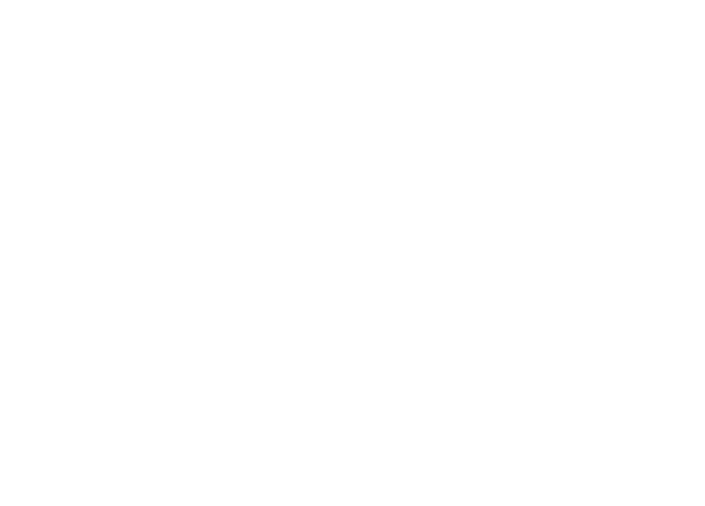
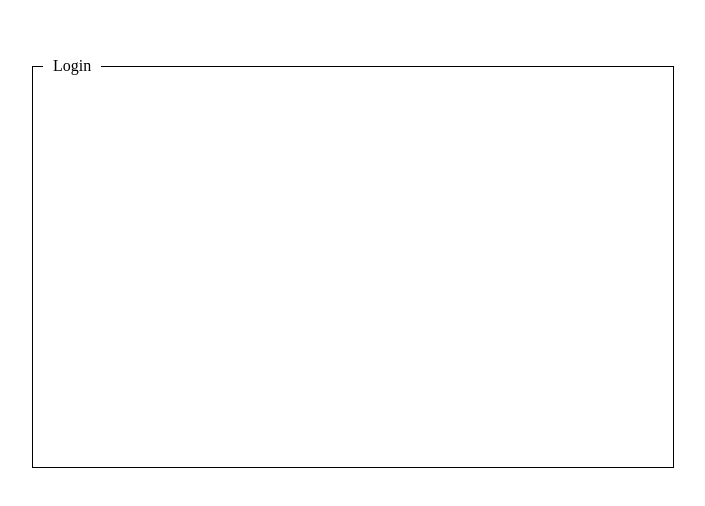
Before and after one commit to GregoryPetrovLn/sysaid-client, a React (Create React App) app: page /login in a window 1280 px wide. Shown: the part 134-640 px from the top of the page, without its empty margins (287-992 px from the left). Built offline with nearby package versions, Linux system fonts and the light colour scheme.

Commit message:
added login page components

```diff
--- a/src/App.js
+++ b/src/App.js
@@ -1,11 +1,12 @@
 import React from 'react';
 import { Routes, Route, Link } from "react-router-dom";
+import LoginPage from "./views/login-page/LoginPage";
 
 const App = () => {
     return (
         <div>
             <Routes>
-                <Route path="/login" element={null} />
+                <Route path="/login" element={<LoginPage/>} />
                 <Route path="/calculator" element={null} />
             </Routes>
         </div>
--- /dev/null
+++ b/src/views/login-page/LoginPage.js
@@ -0,0 +1,16 @@
+import React from 'react';
+import InputFields from "./components/InputFields";
+import './LoginPage.scss'
+
+const LoginPage = () => {
+    return (
+        <div className={'login-page'}>
+            <div className={'login-page__wrapper'}>
+                <div className={'title'}>Login</div>
+                <InputFields/>
+            </div>
+        </div>
+    );
+};
+
+export default LoginPage;
--- /dev/null
+++ b/src/views/login-page/LoginPage.scss
@@ -0,0 +1,22 @@
+@import "src/styles/styles";
+
+.login-page {
+  width: 100%;
+  height: 100vh;
+  position: relative;
+
+  &__wrapper {
+    width: 50%;
+    margin: 25vh auto;
+    border: 1px solid black;
+    height: 50vh;
+
+    .title {
+      position: absolute;
+      background-color: $white;
+      top: -19px;
+      padding: 10px;
+      margin-left: 10px;
+    }
+  }
+}
--- /dev/null
+++ b/src/views/login-page/components/InputFields.js
@@ -0,0 +1,11 @@
+import React from 'react';
+import './InputFields.scss'
+const InputFields = () => {
+    return (
+        <div>
+
+        </div>
+    );
+};
+
+export default InputFields;
```
Also changed, not shown: package.json (+6 -1 lines), src/views/login-page/components/InputFields.scss (added), 1 other file (tests, documents, lock files or other folders).
